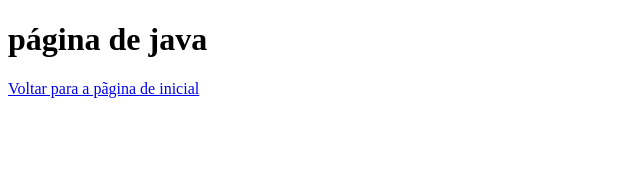
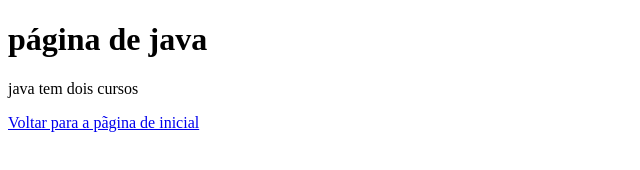
Before and after one commit to Solracmelo/Solracmelo, a plain HTML site: page java.html in a window 1280 px wide. Shown: the whole page, without its empty margins (0-640 px from the left). Drawn offline with Linux system fonts and the light colour scheme.

Commit message:
acrecentado uma linha nova de java

```diff
--- a/java.html
+++ b/java.html
@@ -8,6 +8,7 @@
 </head>
 <body>
     <h1>página de java</h1>
+    <p>java tem dois cursos</p>
     <a href="index.html">Voltar para a pãgina de inicial</a>
 </body>
 </html>
```
